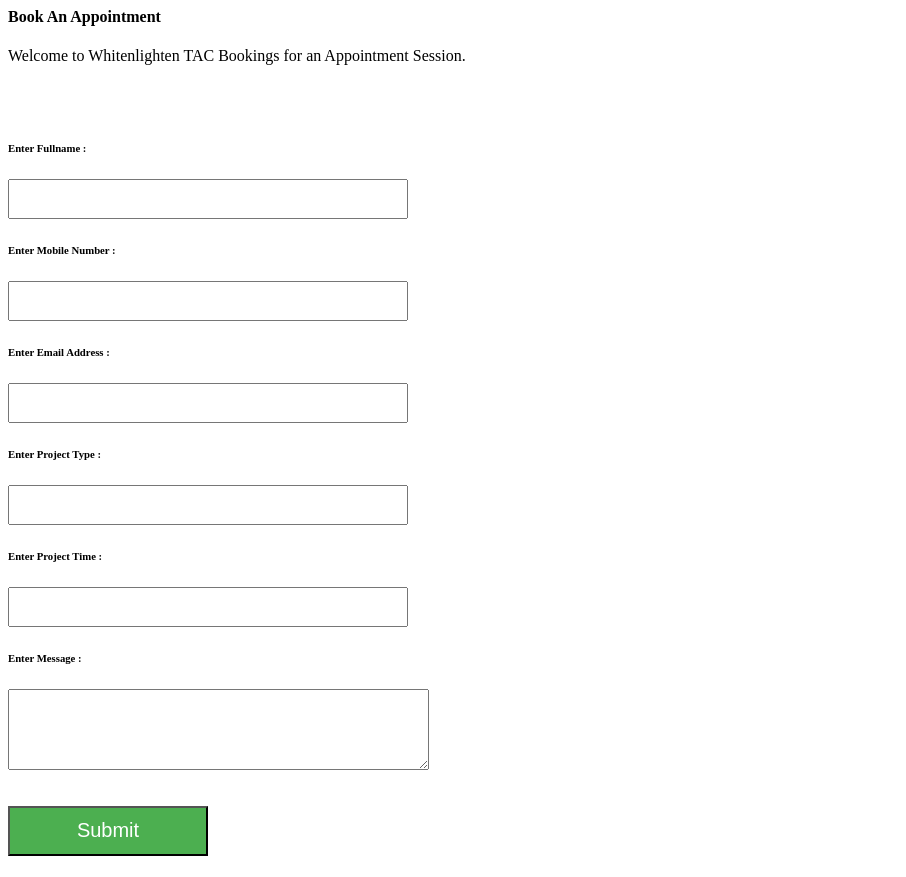
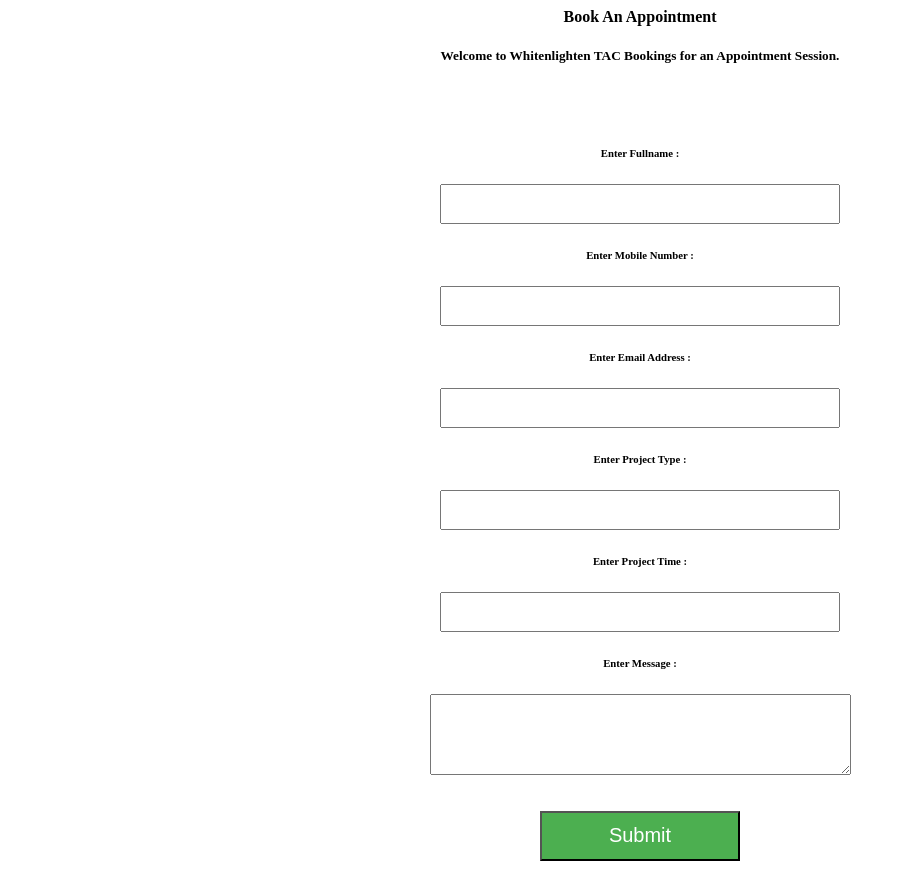
Before and after one commit to ax242001/ContactForm, a plain HTML site: page index.html in a window 1280 px wide. Shown: the whole page, without its empty margins (0-906 px from the left). Drawn offline with Linux system fonts and the light colour scheme.

Commit message:
Revise appointment booking form layout

```diff
--- a/index.html
+++ b/index.html
@@ -1,5 +1,5 @@
- <h4>Book An Appointment</h4>
-        <p>Welcome to Whitenlighten TAC Bookings for an Appointment Session.</p>
+ <center><h4>Book An Appointment</h4>
+        <p><h5>Welcome to Whitenlighten TAC Bookings for an Appointment Session.</h5></p>
 <br><br>
 
 <form action="submit-form.php" method="POST">
@@ -25,3 +25,4 @@
 <br><br>
   <input type="submit" value="Submit" style="background-color: #4CAF50; color: white; width: 200px; height: 50px; font-size: 20px;">
 </form>
+ </center>
```
